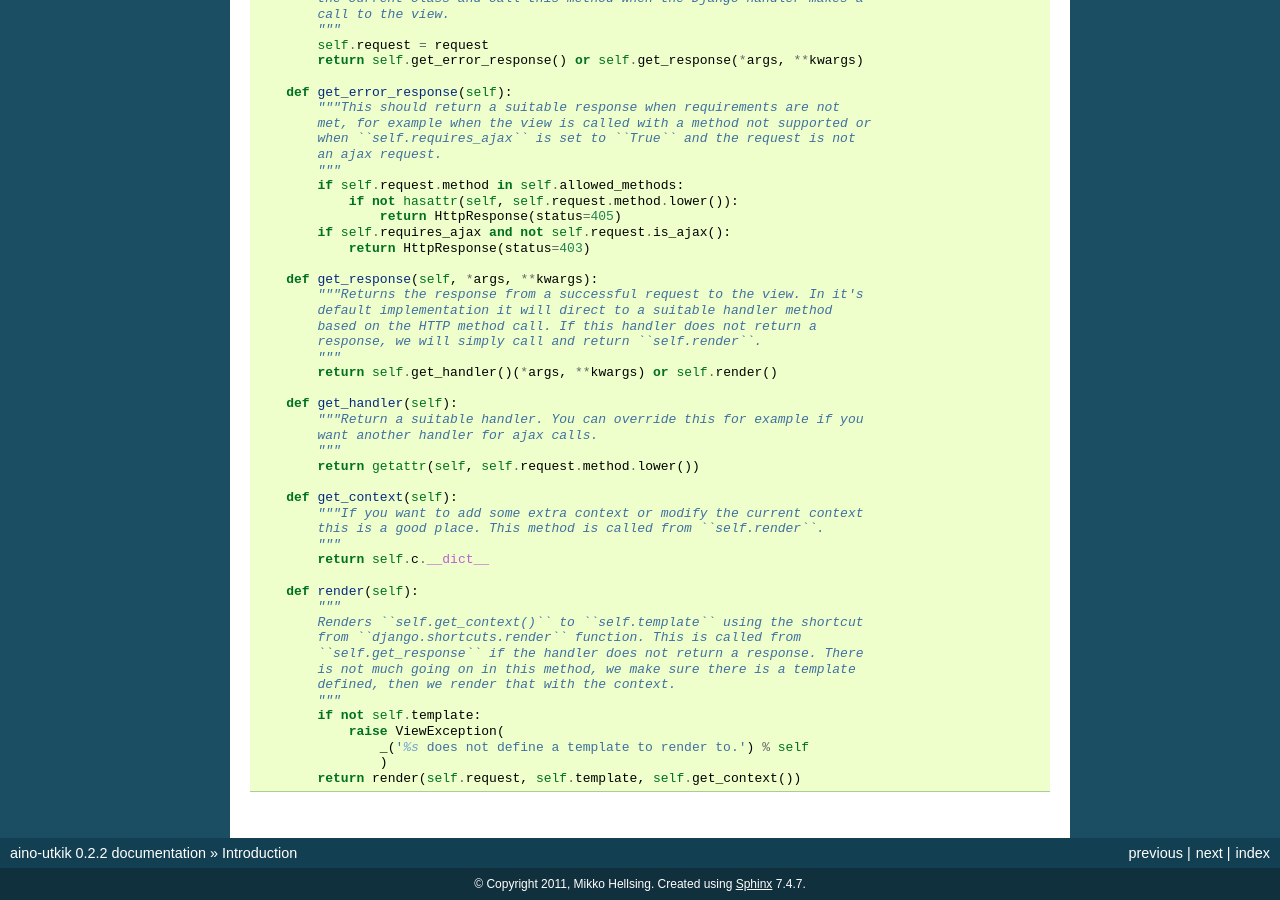
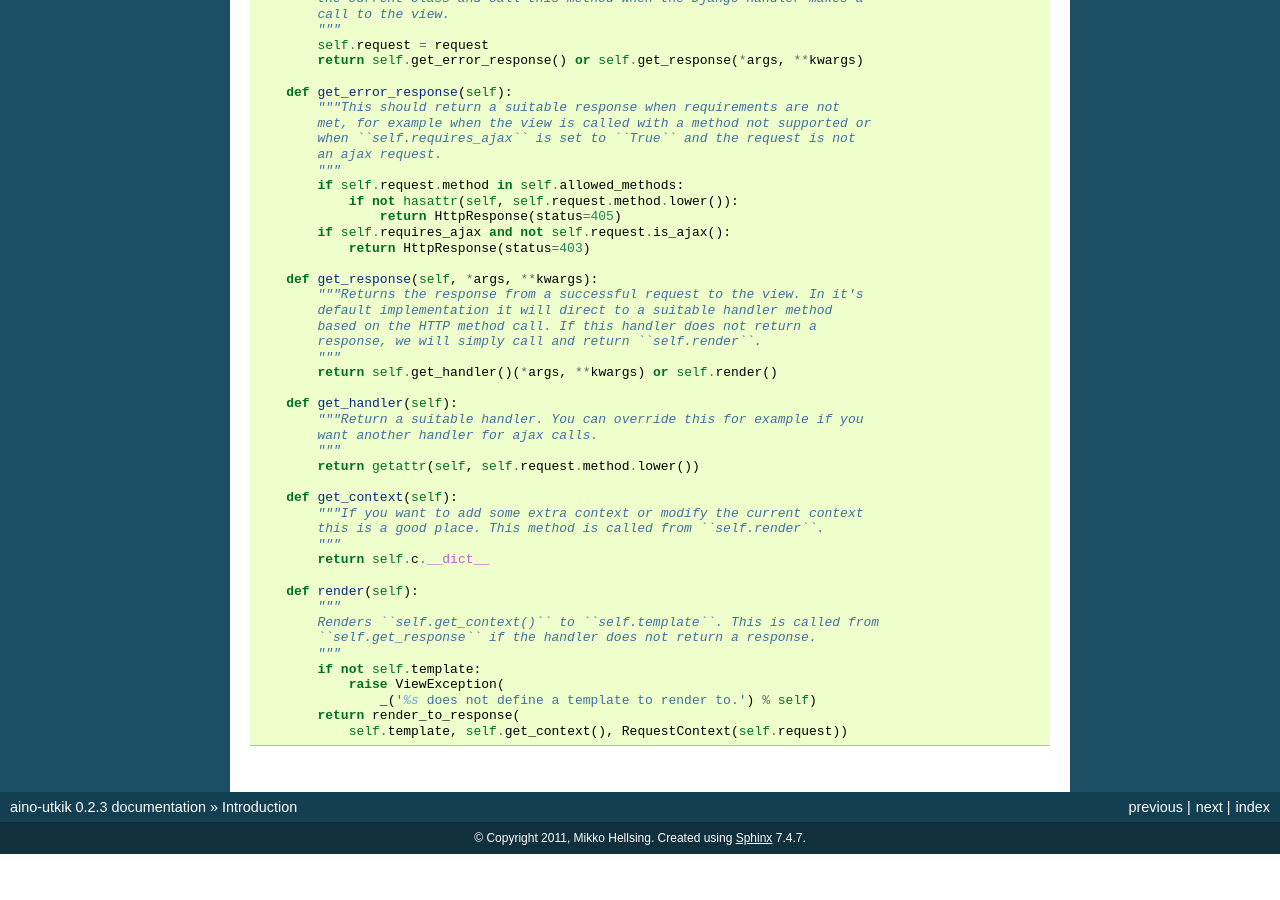
Before and after one commit to sorl/aino-utkik, a Sphinx documentation site: the page built from docs/introduction.rst, in a window 1280 px wide and 900 px high, scrolled down 4105 px. Built offline with Sphinx 7.4.7, drawn with Linux system fonts in a browser that asks for light colours; after the commit the page ends 4959 px from its top, so only the background shows below that; some of the changed text lies outside the part shown.

Commit message:
since we don't pass areg to render now we might as wee use render_to_response and not depend on 1.3

```diff
--- a/docs/conf.py
+++ b/docs/conf.py
@@ -48,9 +48,9 @@ copyright = u'2011, Mikko Hellsing'
 # built documents.
 #
 # The short X.Y version.
-version = '0.2.2'
+version = '0.2.3'
 # The full version, including alpha/beta/rc tags.
-release = '0.2.2'
+release = '0.2.3'
 
 # The language for content autogenerated by Sphinx. Refer to documentation
 # for a list of supported languages.
--- a/docs/introduction.rst
+++ b/docs/introduction.rst
@@ -288,14 +288,11 @@ TV::
 
         def render(self):
             """
-            Renders ``self.get_context()`` to ``self.template`` using the shortcut
-            from ``django.shortcuts.render`` function. This is called from
-            ``self.get_response`` if the handler does not return a response. There
-            is not much going on in this method, we make sure there is a template
-            defined, then we render that with the context.
+            Renders ``self.get_context()`` to ``self.template``. This is called from
+            ``self.get_response`` if the handler does not return a response.
             """
             if not self.template:
                 raise ViewException(
-                    _('%s does not define a template to render to.') % self
-                    )
-            return render(self.request, self.template, self.get_context())
+                    _('%s does not define a template to render to.') % self)
+            return render_to_response(
+                self.template, self.get_context(), RequestContext(self.request))
--- a/docs/quickstart.rst
+++ b/docs/quickstart.rst
@@ -5,7 +5,8 @@ Quickstart
 
 Requirements, Installation & Configuration
 ------------------------------------------
-.. note:: You need Django 1.3+
+
+You will need Python 2.4+ and Django 1.2+
 
 Firstly install the package from pypi::
 
--- a/setup.py
+++ b/setup.py
@@ -3,7 +3,7 @@ from setuptools import setup, find_packages
 
 setup(
     name='aino-utkik',
-    version='0.2.2',
+    version='0.2.3',
     description='Small, clean code with a lazy view dispatcher and class based views for Django.',
     long_description=open('README.rst').read(),
     author='Mikko Hellsing',
```
Also changed, not shown: 1 other file.
